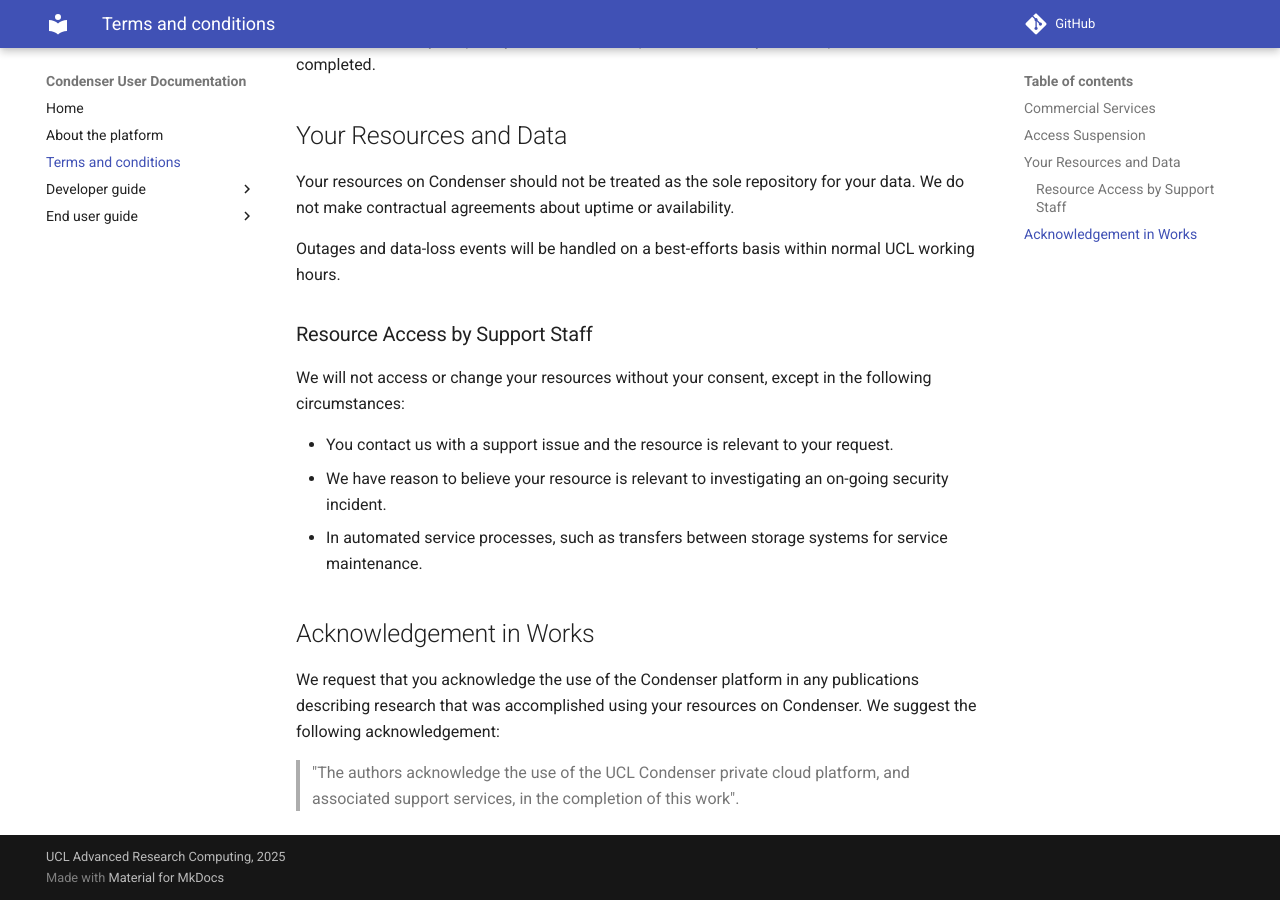
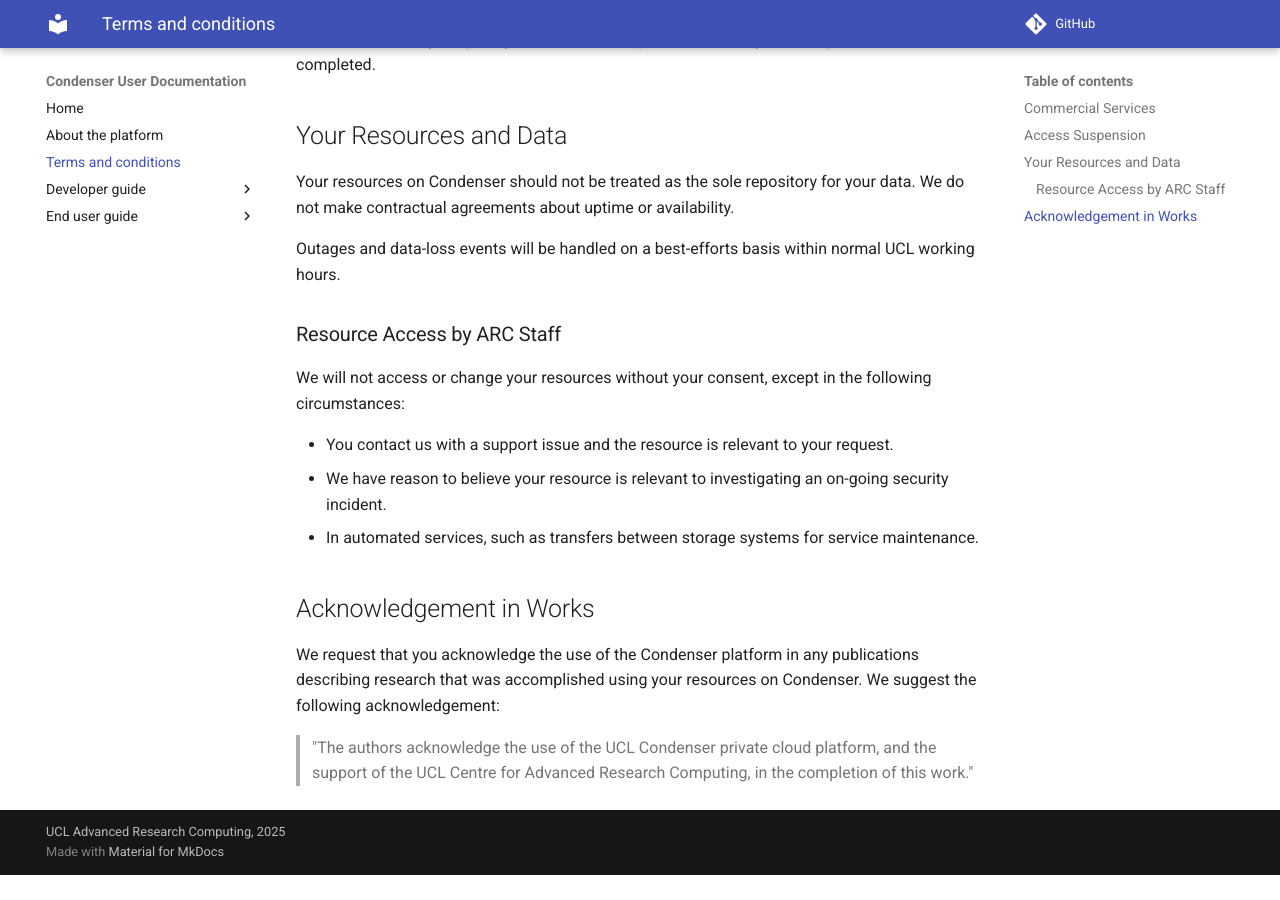
Before and after one commit to UCL-ARC/condenser-mkdocs, an MkDocs documentation site: the page built from docs/terms_and_conditions.md, in a window 1280 px wide and 900 px high, scrolled down 730 px. Built offline with MkDocs 1.6.1 and Material for MkDocs 9.7.7, drawn with Linux system fonts in a browser that asks for light colours; comment, search, counter and statistics services are not loaded; after the commit the page ends 1605 px from its top, so only the background shows below that.

Commit message:
rewording

```diff
--- a/docs/terms_and_conditions.md
+++ b/docs/terms_and_conditions.md
@@ -37,7 +37,7 @@
 Outages and data-loss events will be handled on a best-efforts basis within normal
 UCL working hours.
 
-### Resource Access by Support Staff
+### Resource Access by ARC Staff
 
 We will not access or change your resources without your consent, except in the following
 circumstances:
@@ -45,8 +45,7 @@
 - You contact us with a support issue and the resource is relevant to your request.
 - We have reason to believe your resource is relevant to investigating an on-going
 security incident.
-- In automated service processes, such as transfers between storage systems for
-service maintenance.
+- In automated services, such as transfers between storage systems for service maintenance.
 
 ## Acknowledgement in Works
 
@@ -55,4 +54,5 @@
 the following acknowledgement:
 
 > "The authors acknowledge the use of the UCL Condenser private cloud platform, and
-> associated support services, in the completion of this work".
+> the support of the UCL Centre for Advanced Research Computing, in the completion
+> of this work."
```
